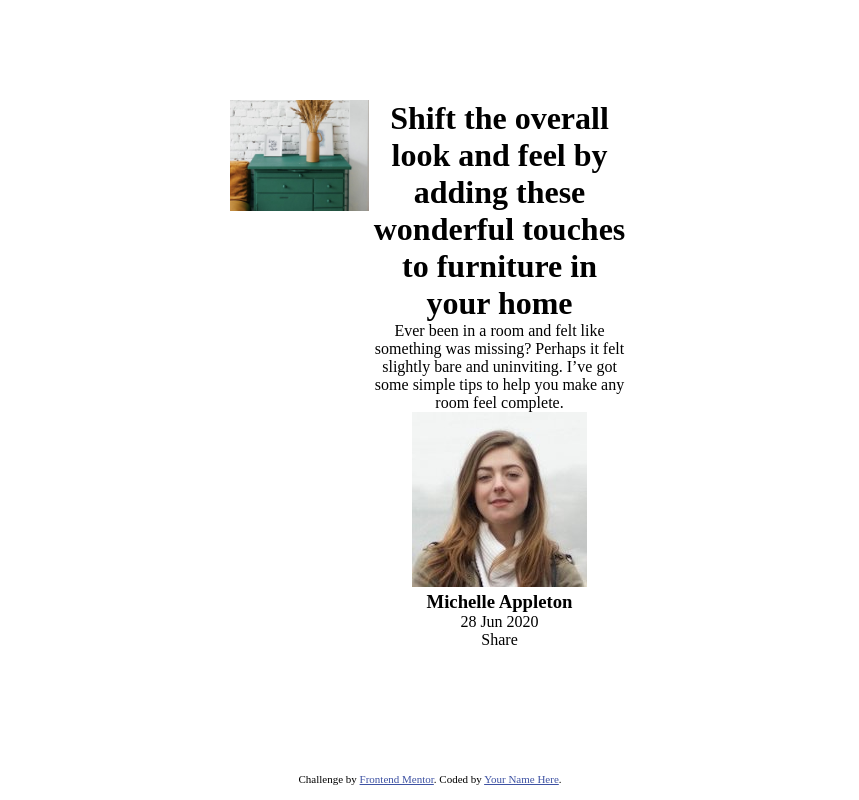
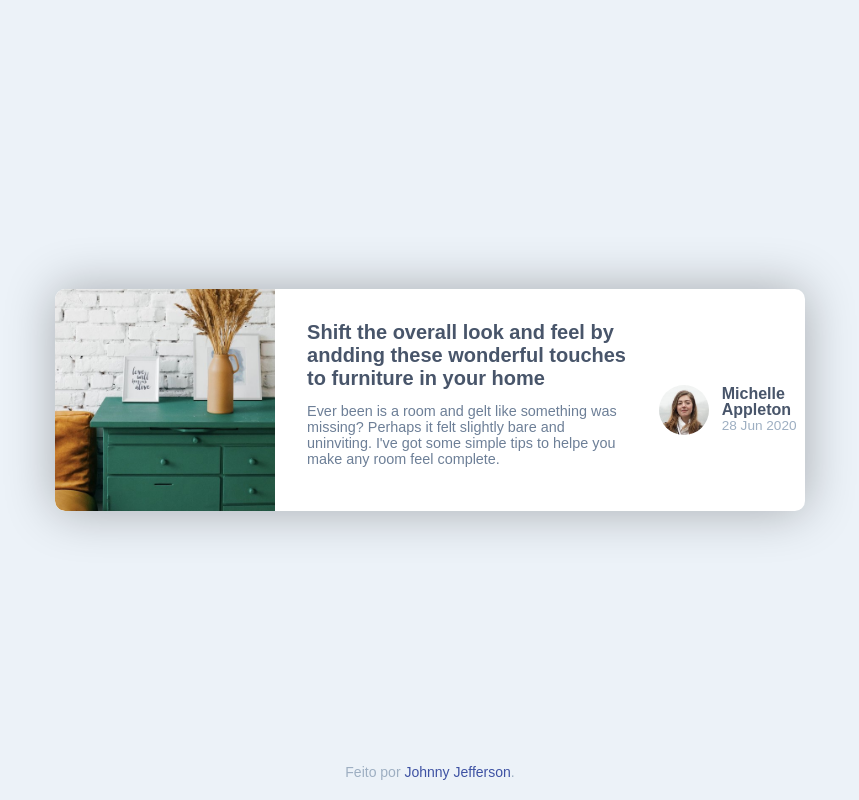
Before and after one commit to Johnny-J-Ramos/article-preview-component, a plain HTML site: page index.html in a window 1280 px wide. Shown: the whole page, without its empty margins (210-1069 px from the left). Drawn offline with Linux system fonts and the light colour scheme.

Commit message:
concluindo o desafio 02

```diff
--- a/index.html
+++ b/index.html
@@ -1,48 +1,53 @@
 <!DOCTYPE html>
 <html lang="en">
   <head>
-  <meta charset="UTF-8">
-  <meta name="viewport" content="width=device-width, initial-scale=1.0"> <!-- displays site properly based on user's device -->
+    <meta charset="UTF-8" />
+    <meta name="viewport" content="width=device-width, initial-scale=1.0" />
+    <!-- displays site properly based on user's device -->
 
-  <link rel="icon" type="image/png" sizes="32x32" href="./images/favicon-32x32.png">
-  <link rel="stylesheet" href="./style.css">
+    <link
+      rel="icon"
+      type="image/png"
+      sizes="32x32"
+      href="./images/favicon-32x32.png"
+    />
+    <link rel="stylesheet" href="./style.css" />
     <title>Frontend Mentor | Article preview component</title>
 
     <!-- Feel free to remove these styles or customise in your own stylesheet 👍 -->
-
   </head>
   <body>
+    <div class="container">
+      <div class="card">
+        <div class="product__sidebar"></div>
 
-  <div class="card">
-    <div class="img-layout">
-      <img src="./images/drawers.jpg" alt="">
+        <div class="product__main">
+          <h1 class="title">
+            Shift the overall look and feel by andding these wonderful touches
+            to furniture in your home
+          </h1>
+          <p class="description">
+            Ever been is a room and gelt like something was missing? Perhaps it
+            felt slightly bare and uninviting. I've got some simple tips to
+            helpe you make any room feel complete.
+          </p>
         </div>
-    <div class="text-layout">
-        <h1>Shift the overall look and feel by adding these wonderful
-          touches to furniture in your home</h1>
-          <p>Ever been in a room and felt like something was missing? Perhaps
-            it felt slightly bare and uninviting. I’ve got some simple tips
-            to help you make any room feel complete.
-          </p>
-      <div class="dados-inf">
-        <img src="./images/avatar-michelle.jpg" alt="">
-        <h3>Michelle Appleton</h3>
-        <p>28 Jun 2020</p>
-        <div class="share">
-          <p>Share</p>
-          <a href="#"><img src="./images/icon-twitter.svg" alt=""></a>
-          <a href="#"><img src="./images/icon-facebook.svg" alt=""></a>
-          <a href="#"><img src="./images/icon-pinterest.svg" alt=""></a>
-        </div>
+
+        <div class="profile">
+          <img
+            class="profile__img"
+            src="./images/avatar-michelle.jpg"
+            alt="Profile img"
+          />
+          <ul class="profile__list">
+            <li class="profile__name">Michelle Appleton</li>
+            <li class="profile__data">28 Jun 2020</li>
+          </ul>
         </div>
       </div>
     </div>
 
-
-  <div class="attribution">
-    Challenge by <a href="https://www.frontendmentor.io?ref=challenge" target="_blank">Frontend Mentor</a>.
-    Coded by <a href="#">Your Name Here</a>.
-  </div>
+    <div class="attribution">Feito por <a href="#">Johnny Jefferson</a>.</div>
 
     <script src="./index.js"></script>
   </body>
--- a/style.css
+++ b/style.css
@@ -4,22 +4,97 @@
   margin: 0;
   box-sizing: border-box;
 }
+body {
+  font-family: 'monrope', sans-serif;
+  background-color: hsl(210, 46%, 95%);
+  color: hsl(212, 23%, 69%);
+  overflow: hidden;
+  font-weight: 500;
+  min-height: 100vh;
+  display: grid;
+  place-items: center;
+}
+
+h1 {
+  font-weight: 700;
+  color: hsl(217, 19%, 35%);
+  font-size: 1.25em;
+  margin: 0;
+}
+
+.description {
+  font-size: 0.9rem;
+  color: hsl(214, 17%, 51%);
+  margin: 0.85em 0;
+}
+
+.container {
+  display: flex;
+  justify-content: center;
+  align-items: center;
+  padding: 2em;
+}
 
 .card {
-  max-width: 400px;
-  margin: 100px auto;
-  text-align: center;
   display: flex;
+  flex-direction: row;
+  max-width: 750px;
+  background-color: #fff;
+  border-radius: 10px;
+  box-shadow: 0 0 50px rgba(0, 0, 0, 0.3);
+  overflow: hidden;
 }
 
+.product__main {
+  width: 500px;
+  padding: 2em;
+}
+
+.product__sidebar {
+  background: url(./images/drawers.jpg) no-repeat;
+  background-size: cover;
+  width: 300px;
+  border-top-left-radius: 10px;
+  border-bottom-left-radius: 10px;
+}
+
+.profile {
+  display: flex;
+  align-items: center;
+  margin-top: 1.2em;
+}
+
+.profile__img {
+  width: 50px;
+  border-radius: 50%;
+}
+
+.profile__list {
+  list-style: none;
+  margin-left: 0.8em;
+}
+
+.profile__name {
+  font-weight: 700;
+  font-size: 1em;
+  line-height: 1em;
+  color: hsl(217, 19%, 35%);
+}
+
+.profile__data {
+  font-size: 0.85em;
+}
+
+/*FOOTER*/
 .attribution {
-  font-size: 11px;
+  font-size: 14px;
   text-align: center;
+  position: fixed;
+  width: 100%;
+  padding: 20px;
+  bottom: 0;
 }
 .attribution a {
   color: hsl(228, 45%, 44%);
+  text-decoration: none;
 }
-
-.img-layout img {
-  width: 100%;
-}
```
Lines whose indentation alone changed are shown as unchanged.
